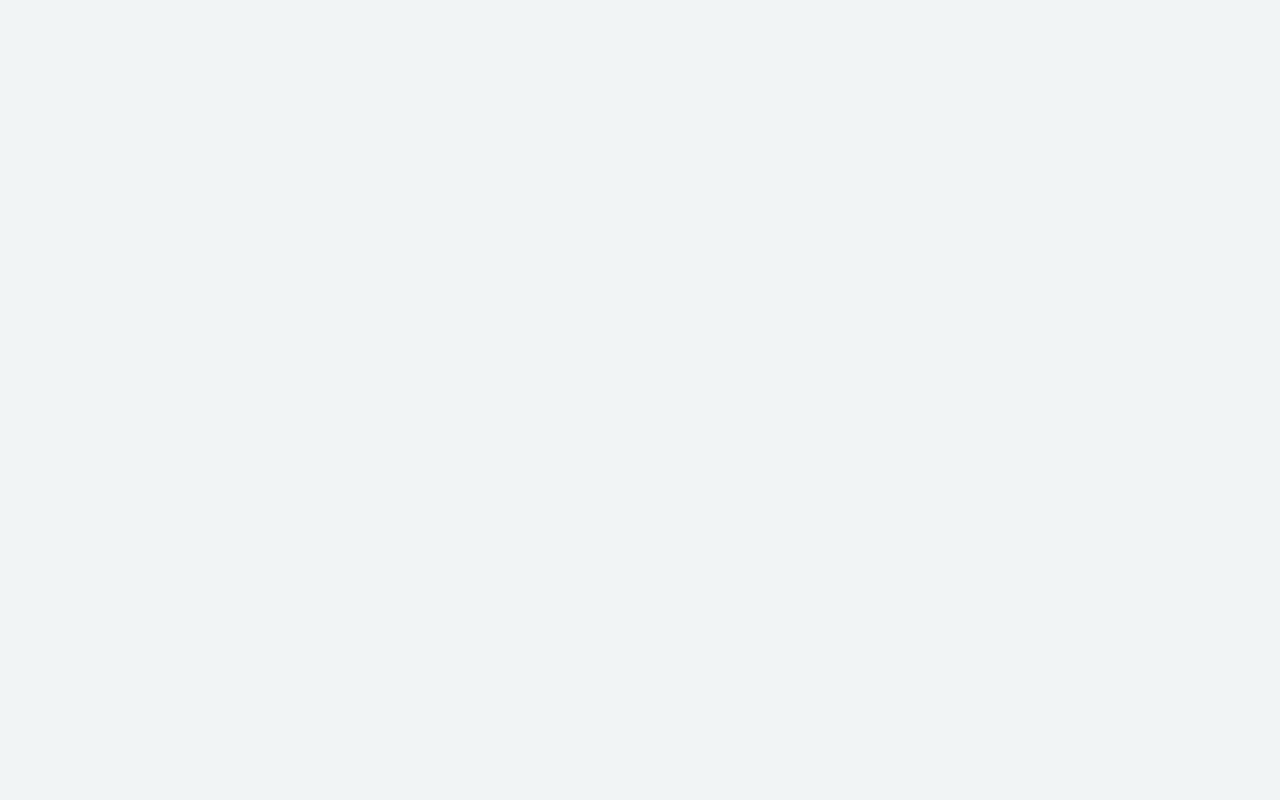
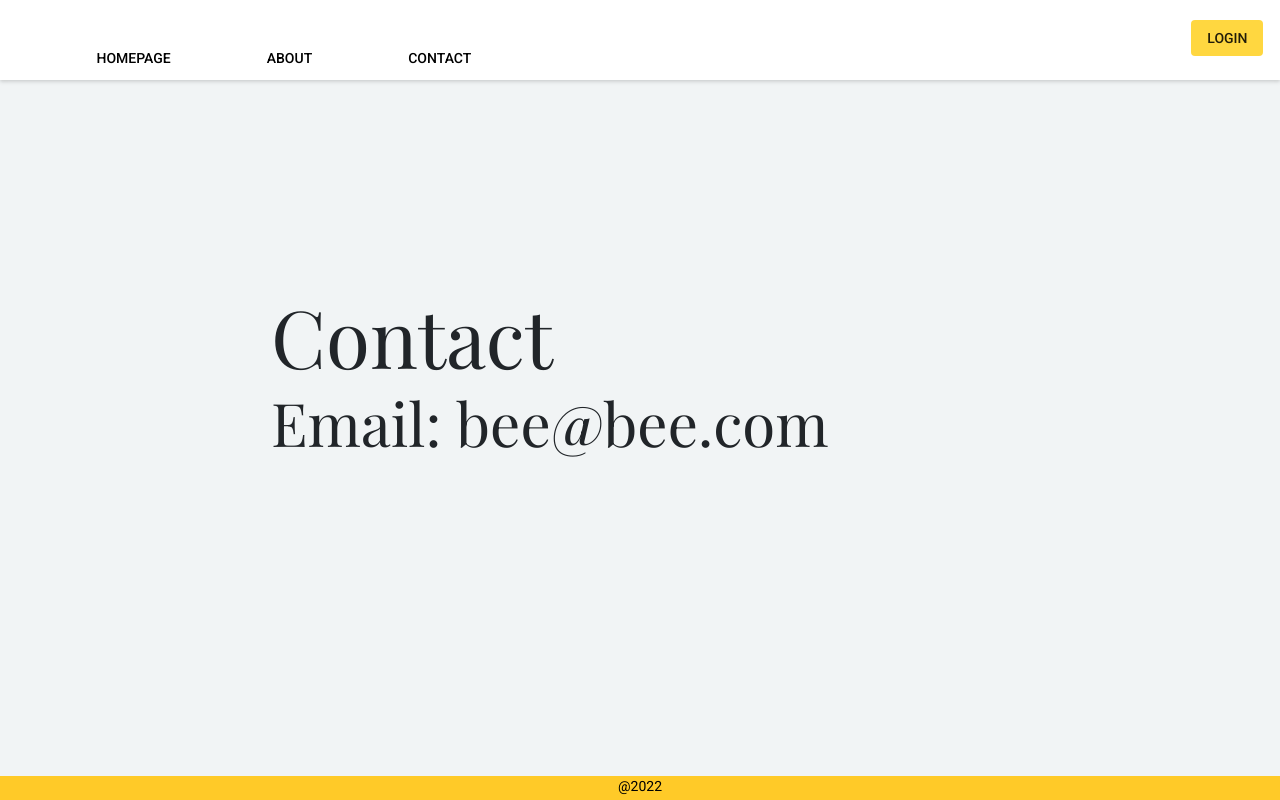
Before and after one commit to ZStachura/Mini-CRM, an Angular app in the folder Mini-CRM/: page /contact in a window 1280 px wide. Before the commit this address led to /. Built offline with nearby package versions, Linux system fonts and the light colour scheme.

Commit message:
0.6 -> Navigation Bar

```diff
--- a/Mini-CRM/src/app/app-routing.module.ts
+++ b/Mini-CRM/src/app/app-routing.module.ts
@@ -4,11 +4,6 @@ import { RouterModule, Routes } from '@angular/router';
 const routes: Routes = [
   {
     path:'',
-    redirectTo:'/homepage',
-    pathMatch:'full'
-  },
-  {
-    path:'homepage',
     loadChildren:()=>import('./homepage/homepage.module').then(m=>m.HomepageModule)
   }
 ];
--- a/Mini-CRM/src/app/homepage/about/about.component.css
+++ b/Mini-CRM/src/app/homepage/about/about.component.css
@@ -1,12 +1,39 @@
 @import url('https://fonts.googleapis.com/css2?family=Playfair+Display:wght@400;700&display=swap');
+    h1{
+        font-family: 'Playfair Display', serif;
+        font-size: 70px;
+        transform: translateY(-5vh);
+    }
+    h3
+    {
+        font-family: 'Playfair Display', serif;
+        font-size: 40px;
+    }
 
-h3{
-    font-family: 'Playfair Display', serif;
-    font-size: 50px;
-    margin-bottom: 5vh;
+body{
+    height: 100vh;
 }
-p{
-    font-family: 'Playfair Display', serif;
-    font-size: 30px;
-    margin-bottom: 2.5vh;
+.contact{
+    display: flex;
+    flex-direction: column;
+    justify-content: space-between;
 }
+.container{
+    height: auto;
+    height: 40vh;
+    width: 60vw;
+    margin-top: 35vh;
+    margin-left: 20vw;
+}
+
+
+    .footer{
+        width: 100vw;
+        height: 3vh;
+        display: flex;
+        justify-content: center;
+        background: #FFCA28;
+        color: black;
+        position: absolute;
+        bottom: 0;
+    }
--- a/Mini-CRM/src/app/homepage/about/about.component.html
+++ b/Mini-CRM/src/app/homepage/about/about.component.html
@@ -1,6 +1,10 @@
-
+<div class="about">
+  <app-navigation-bar></app-navigation-bar>
   <div class="container">
-      <h3>CONTACT US</h3>
-      <p>mail: bee@bee.com</p>
-      <p>phone: 000 000 000</p>
+      <h1>About us:</h1>
+      <h3>We want to just make you happy!</h3>
+    </div>
+  <section class="footer">
+      <p>@2022</p>
+  </section>
   </div>
--- a/Mini-CRM/src/app/homepage/contact/contact.component.css
+++ b/Mini-CRM/src/app/homepage/contact/contact.component.css
@@ -0,0 +1,39 @@
+@import url('https://fonts.googleapis.com/css2?family=Playfair+Display:wght@400;700&display=swap');
+    h1{
+        font-family: 'Playfair Display', serif;
+        font-size: 80px;
+        transform: translateY(-5vh);
+    }
+    h3
+    {
+        font-family: 'Playfair Display', serif;
+        font-size: 60px;
+    }
+
+body{
+    height: 100vh;
+}
+.contact{
+    display: flex;
+    flex-direction: column;
+    justify-content: space-between;
+}
+.container{
+    height: auto;
+    height: 40vh;
+    width: 60vw;
+    margin-top: 35vh;
+    margin-left: 20vw;
+}
+
+
+    .footer{
+        width: 100vw;
+        height: 3vh;
+        display: flex;
+        justify-content: center;
+        background: #FFCA28;
+        color: black;
+        position: absolute;
+        bottom: 0;
+    }
--- a/Mini-CRM/src/app/homepage/contact/contact.component.html
+++ b/Mini-CRM/src/app/homepage/contact/contact.component.html
@@ -1,6 +1,8 @@
-<div class="homepage">
+<div class="contact">
+  <app-navigation-bar></app-navigation-bar>
   <div class="container">
-      <h1>BEE with US</h1>
+      <h1>Contact</h1>
+      <h3>Email: bee@bee.com</h3>
     </div>
   <section class="footer">
       <p>@2022</p>
--- a/Mini-CRM/src/app/homepage/homepage.module.ts
+++ b/Mini-CRM/src/app/homepage/homepage.module.ts
@@ -1,4 +1,4 @@
-import { CUSTOM_ELEMENTS_SCHEMA, NgModule, NO_ERRORS_SCHEMA } from '@angular/core';
+import { NgModule} from '@angular/core';
 import { CommonModule } from '@angular/common';
 
 import { HomepageRoutingModule } from './homepage-routing.module';
@@ -7,10 +7,14 @@ import { MatButtonModule } from '@angular/material/button';
 import { MatIconModule } from '@angular/material/icon'
 import { HttpClientModule} from '@angular/common/http';
 import { NavigationBarComponent } from './navigation-bar/navigation-bar.component';
+import { ContactComponent } from './contact/contact.component';
+import { AboutComponent } from './about/about.component';
 @NgModule({
   declarations: [
     HomepageComponent,
-    NavigationBarComponent
+    NavigationBarComponent,
+    ContactComponent,
+    AboutComponent
   ],
   imports: [
     CommonModule,
@@ -20,6 +24,6 @@ import { NavigationBarComponent } from './navigation-bar/navigation-bar.componen
     HttpClientModule
   ],
   exports:[NavigationBarComponent],
-  schemas:[NO_ERRORS_SCHEMA]
+  schemas:[]
 })
 export class HomepageModule { }
--- a/Mini-CRM/src/app/homepage/navigation-bar/navigation-bar.component.html
+++ b/Mini-CRM/src/app/homepage/navigation-bar/navigation-bar.component.html
@@ -3,12 +3,12 @@
       <button mat-button routerLink=""> HOMEPAGE </button>
   </div>
   <div class="about-btn">
-      <button mat-button routerLink="about"> ABOUT </button>
+      <button mat-button [routerLink]="['../about']"> ABOUT </button>
   </div>
   <div class="contact-btn">
-      <button mat-button routerLink="contact"> CONTACT </button>
+      <button mat-button [routerLink]="['../contact']"> CONTACT </button>
   </div>
   <div class="login-btn">
-      <button mat-flat-button color="accent" routerLink="authentication"> LOGIN </button>
+      <button mat-flat-button color="accent" [routerLink]="['../authentication']"> LOGIN </button>
   </div>
 </section>
```
